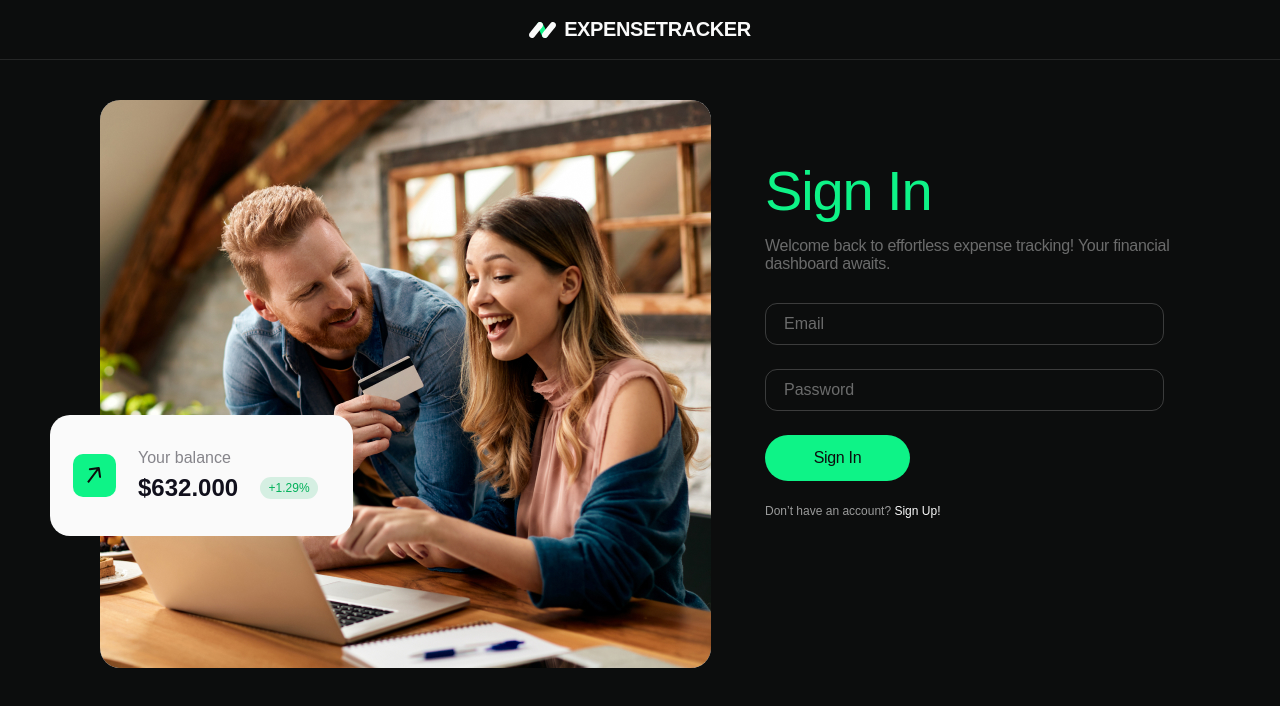
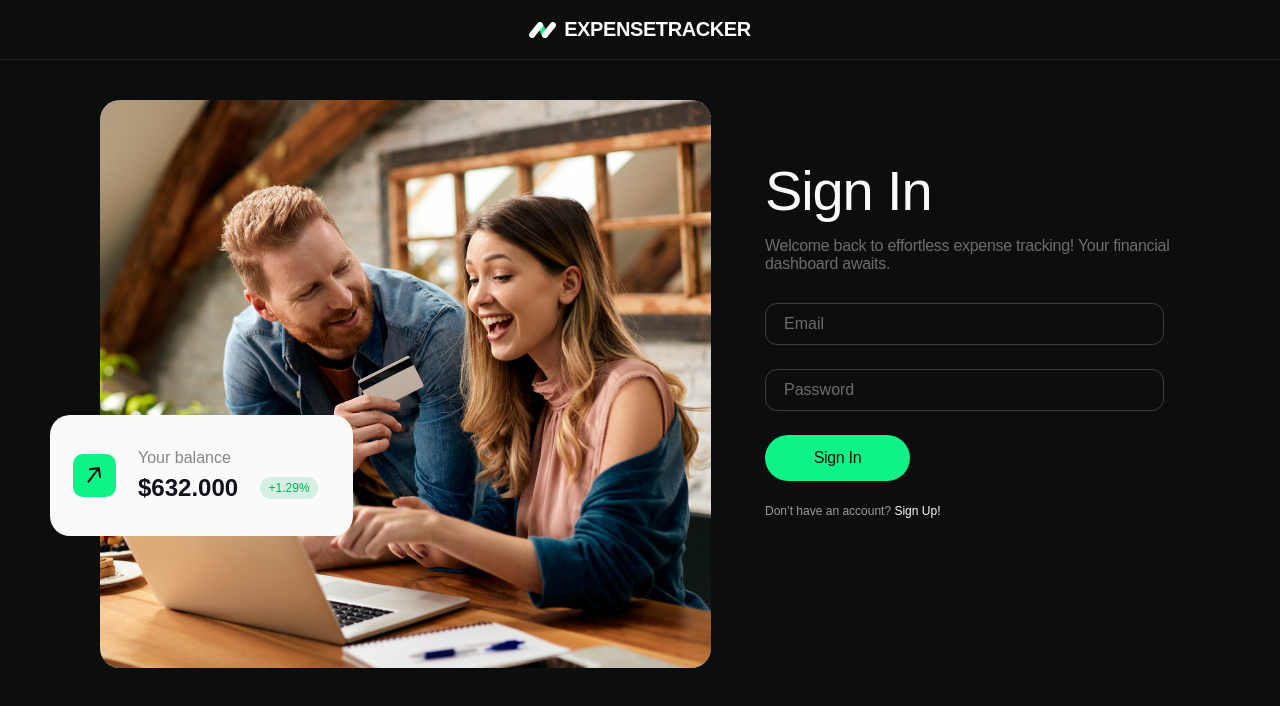
Before and after one commit to nadiyniy/money_makers, a React (Create React App) app: page /money_makers/login in a window 1280 px wide. Shown: the top 706 px of the page. Built offline with nearby package versions, Linux system fonts and the light colour scheme.

Commit message:
fix color

```diff
--- a/src/pages/Auth/commonAuthStyles.js
+++ b/src/pages/Auth/commonAuthStyles.js
@@ -22,7 +22,7 @@ export const StyledAuthWrapper = styled.div`
 export const Title = styled.h1`
   margin-bottom: 14px;
 
-  color: var(--primary-color);
+  color: var(--white-color);
 
   font-size: 32px;
   letter-spacing: -0.02em;
```
